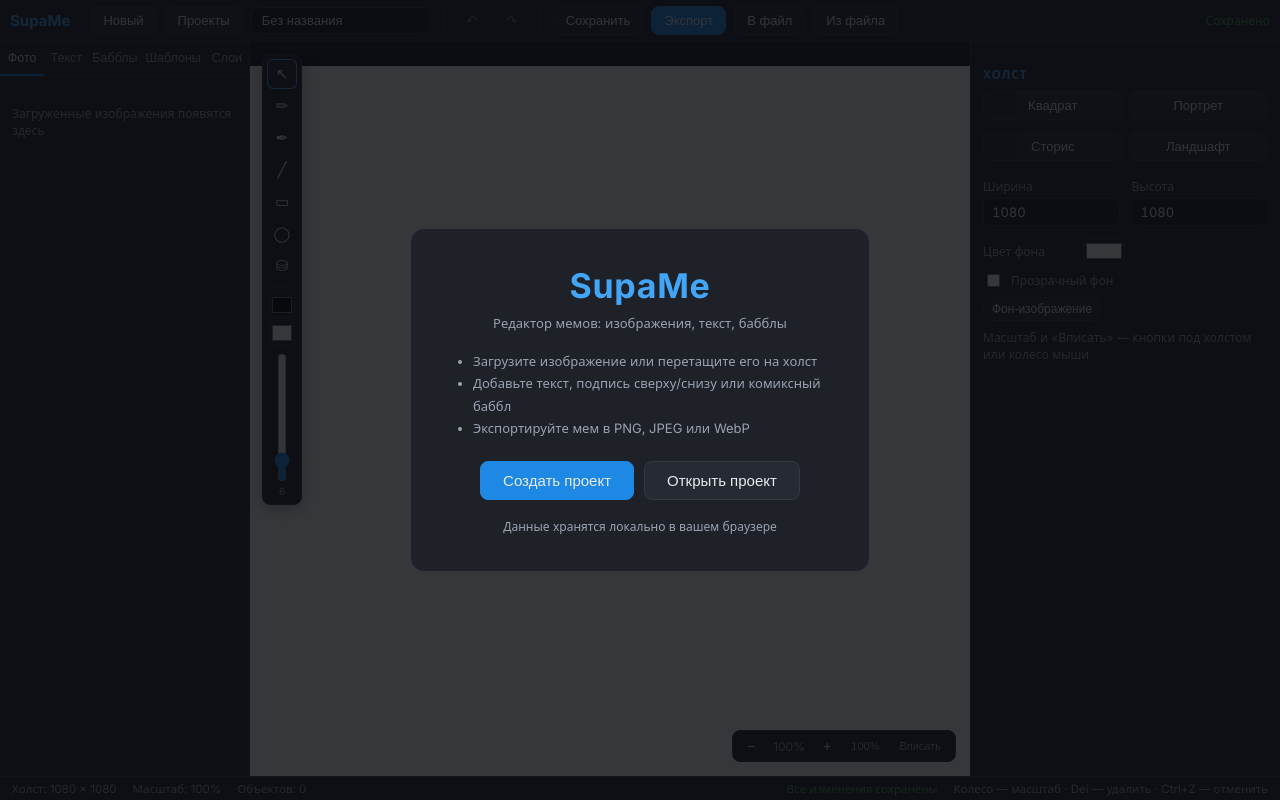
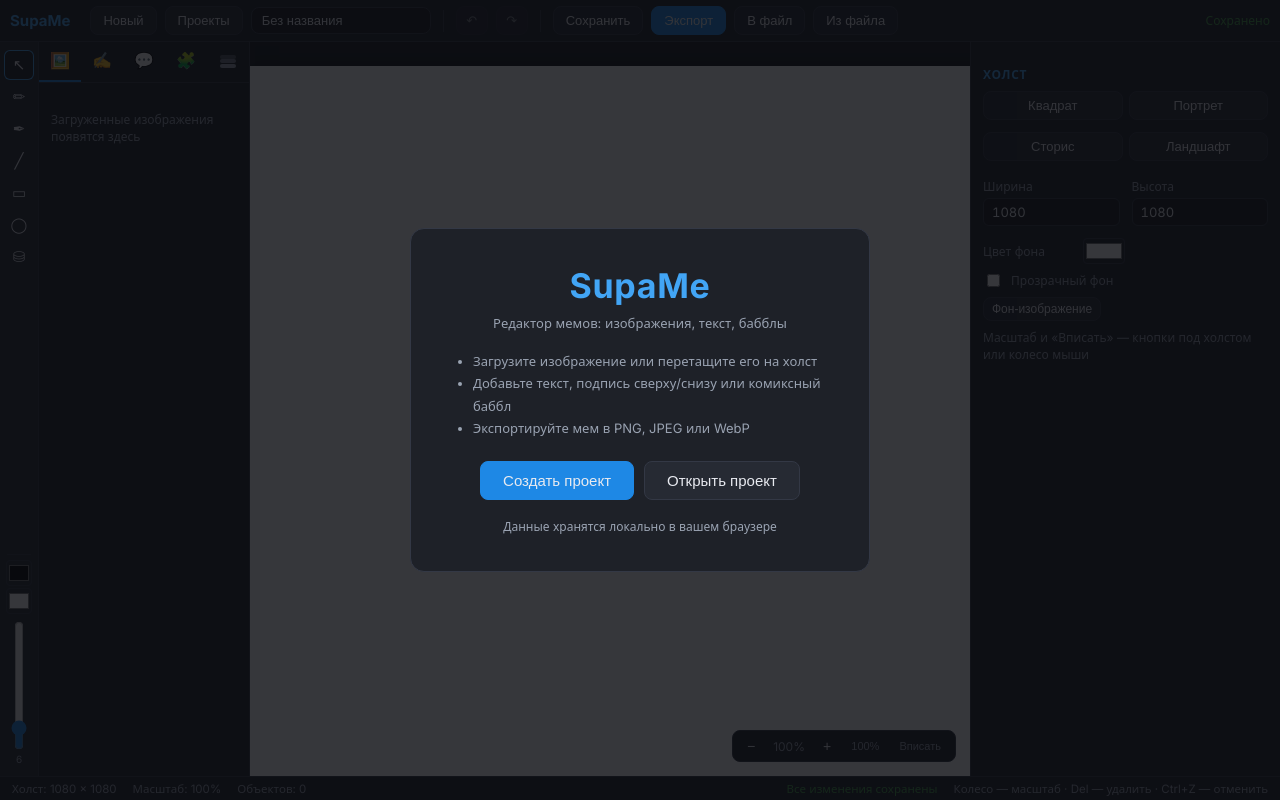
Before and after one commit to zsh-ncursed/SupaMe, a React (Vite) app: page / in a window 1280 px wide. Built offline with nearby package versions, Linux system fonts and the light colour scheme; a web font is replaced by a local one.

Commit message:
Embed paint toolbar into left panel and replace tabs with icons

```diff
--- a/src/components/CanvasStage.tsx
+++ b/src/components/CanvasStage.tsx
@@ -16,7 +16,6 @@
 import { MIN_FONT_SIZE } from '../types';
 import type { ShapeObject, ShapeVariant } from '../types';
 import { ShapeNode } from './objects/ShapeNode';
-import { PaintToolbar } from './PaintToolbar';
 import { useUi } from '../store/uiStore';
 import type { ToolId } from '../store/uiStore';
 
@@ -641,7 +640,6 @@
         </div>
       )}
 
-      {!exporting && <PaintToolbar />}
       {!exporting && <ContextMenu menu={ctxMenu} onClose={() => setCtxMenu(null)} />}
     </div>
   );
--- a/src/components/LeftPanel.tsx
+++ b/src/components/LeftPanel.tsx
@@ -4,6 +4,7 @@
 import { TEMPLATES, applyTemplate } from '../lib/templates';
 import { listAssets } from '../db/idb';
 import { useAsset } from '../db/assets';
+import { PaintToolbar } from './PaintToolbar';
 import type { BubbleShape, EditorObject } from '../types';
 
 type Tab = 'images' | 'text' | 'bubbles' | 'templates' | 'layers';
@@ -23,21 +24,23 @@
 
   return (
     <aside className="leftpanel">
+      <PaintToolbar />
+      <div className="leftpanel__body">
         <nav className="tabs">
-        <button className={`tabs__tab${tab === 'images' ? ' tabs__tab--active' : ''}`} onClick={() => setTab('images')}>
-          Фото
+          <button className={`tabs__tab${tab === 'images' ? ' tabs__tab--active' : ''}`} onClick={() => setTab('images')} title="Фото">
+            🖼️
           </button>
-        <button className={`tabs__tab${tab === 'text' ? ' tabs__tab--active' : ''}`} onClick={() => setTab('text')}>
-          Текст
+          <button className={`tabs__tab${tab === 'text' ? ' tabs__tab--active' : ''}`} onClick={() => setTab('text')} title="Текст">
+            ✍️
           </button>
-        <button className={`tabs__tab${tab === 'bubbles' ? ' tabs__tab--active' : ''}`} onClick={() => setTab('bubbles')}>
-          Бабблы
+          <button className={`tabs__tab${tab === 'bubbles' ? ' tabs__tab--active' : ''}`} onClick={() => setTab('bubbles')} title="Бабблы">
+            💬
           </button>
-        <button className={`tabs__tab${tab === 'templates' ? ' tabs__tab--active' : ''}`} onClick={() => setTab('templates')}>
-          Шаблоны
+          <button className={`tabs__tab${tab === 'templates' ? ' tabs__tab--active' : ''}`} onClick={() => setTab('templates')} title="Шаблоны">
+            🧩
           </button>
-        <button className={`tabs__tab${tab === 'layers' ? ' tabs__tab--active' : ''}`} onClick={() => setTab('layers')}>
-          Слои
+          <button className={`tabs__tab${tab === 'layers' ? ' tabs__tab--active' : ''}`} onClick={() => setTab('layers')} title="Слои">
+            <span className="icon-layers"><span /><span /><span /></span>
           </button>
         </nav>
 
@@ -59,6 +62,7 @@
             e.target.value = '';
           }}
         />
+      </div>
     </aside>
   );
 }
--- a/src/styles.css
+++ b/src/styles.css
@@ -94,8 +94,15 @@
   background: var(--bg-2);
   border-right: 1px solid var(--border);
   display: flex;
+  flex-direction: row;
+  overflow: hidden;
+}
+.leftpanel__body {
+  flex: 1;
+  min-width: 0;
+  display: flex;
   flex-direction: column;
-  overflow: hidden;
+  overflow-y: auto;
 }
 .tabs { display: flex; border-bottom: 1px solid var(--border); }
 .tabs__tab {
@@ -103,13 +110,22 @@
   background: none;
   border: none;
   color: var(--text-dim);
-  padding: 9px 4px;
+  padding: 11px 0;
   cursor: pointer;
-  font-size: 12.5px;
+  font-size: 16px;
+  line-height: 1;
   border-bottom: 2px solid transparent;
+  display: flex;
+  align-items: center;
+  justify-content: center;
 }
 .tabs__tab:hover { color: var(--text); }
 .tabs__tab--active { color: var(--text); border-bottom-color: var(--accent); }
+.icon-layers { position: relative; width: 16px; height: 13px; display: inline-block; }
+.icon-layers span { position: absolute; left: 0; width: 100%; height: 4px; border-radius: 2px; background: currentColor; }
+.icon-layers span:nth-child(1) { top: 0; opacity: 0.4; }
+.icon-layers span:nth-child(2) { top: 4.5px; opacity: 0.7; }
+.icon-layers span:nth-child(3) { top: 9px; }
 
 .panel-section { padding: 10px 12px 16px; overflow-y: auto; flex: 1; }
 .panel-note { color: var(--text-dim); font-size: 12px; margin: 8px 0; }
@@ -522,20 +538,16 @@
 
 /* ---------- инструменты Paint ---------- */
 .canvas-outer--draw { cursor: crosshair; }
+/* Рейка инструментов Paint — крайняя слева внутри левой панели (не зависит от зума холста) */
 .paint-toolbar {
-  position: absolute;
-  top: 12px;
-  left: 12px;
-  z-index: 20;
+  flex: 0 0 auto;
   display: flex;
   flex-direction: column;
   align-items: center;
   gap: 2px;
-  background: var(--bg-2);
-  border: 1px solid var(--border);
-  border-radius: var(--radius);
-  padding: 4px;
-  box-shadow: 0 4px 16px rgba(0, 0, 0, 0.3);
+  padding: 8px 4px;
+  background: var(--bg-3);
+  border-right: 1px solid var(--border);
 }
 .ptool {
   width: 30px;
@@ -551,9 +563,9 @@
   cursor: pointer;
   padding: 0;
 }
-.ptool:hover { background: var(--bg-3); }
-.ptool--active { background: var(--bg-3); box-shadow: inset 0 0 0 1px var(--accent-2); }
-.ptool-sep { width: 24px; height: 1px; background: var(--border); margin: 3px 0; }
+.ptool:hover { background: var(--bg-2); }
+.ptool--active { background: var(--bg-2); box-shadow: inset 0 0 0 1px var(--accent-2); }
+.ptool-sep { width: 24px; height: 1px; background: var(--border); margin: 3px 0; margin-top: auto; }
 .ptool-color {
   width: 26px;
   height: 26px;
```
Lines whose indentation alone changed are shown as unchanged.
